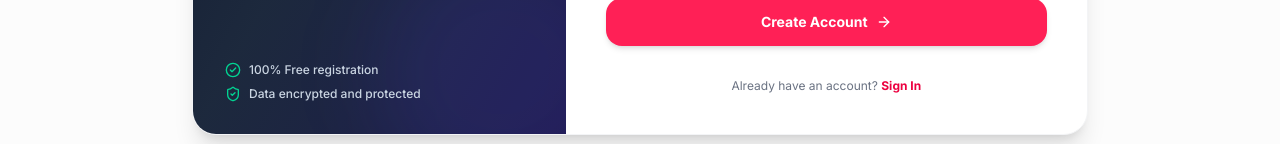
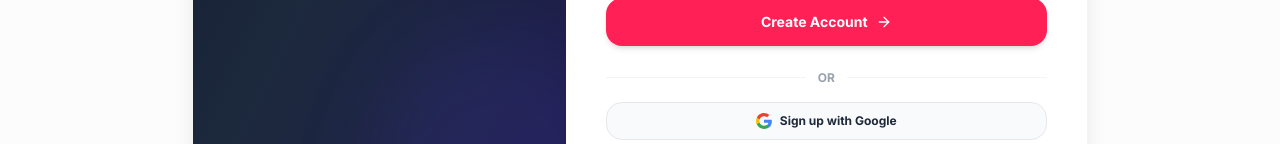
Before and after one commit to keshav0506/E-commerce-frontend, a React (Vite) app: page /register in a window 1280 px wide. Shown: the part 656-800 px from the top of the page. Built offline with nearby package versions, Linux system fonts and the light colour scheme; no server answers.

Commit message:
feat(auth): enable Firebase Google authentication on all login and registration pages

```diff
--- a/src/pages/LoginPage.tsx
+++ b/src/pages/LoginPage.tsx
@@ -374,9 +374,7 @@ export const LoginPage: React.FC = () => {
 
           </form>
 
-          {/* Google Sign-in only for Customers */}
-          {selectedRole === 'CUSTOMER' && (
-            <>
+          {/* Google Sign-in with Firebase (Present across all login options) */}
           <div className="relative my-4">
             <div className="absolute inset-0 flex items-center">
               <div className="w-full border-t border-gray-100" />
@@ -409,8 +407,6 @@ export const LoginPage: React.FC = () => {
               </>
             )}
           </button>
-            </>
-          )}
 
           {/* Bottom Prompts */}
           <div className="pt-2 text-center text-xs text-gray-500 space-y-2">
--- a/src/pages/RegisterPage.tsx
+++ b/src/pages/RegisterPage.tsx
@@ -7,7 +7,7 @@ import { useShop } from '../context/ShopContext';
 
 export const RegisterPage: React.FC = () => {
   const navigate = useNavigate();
-  const { register } = useAuth();
+  const { register, loginWithGoogle } = useAuth();
   const { showToast } = useShop();
 
   const [firstName, setFirstName] = useState('');
@@ -20,6 +20,7 @@ export const RegisterPage: React.FC = () => {
   const [showPassword, setShowPassword] = useState(false);
   const [showConfirmPassword, setShowConfirmPassword] = useState(false);
   const [isLoading, setIsLoading] = useState(false);
+  const [isGoogleLoading, setIsGoogleLoading] = useState(false);
 
   // Errors
   const [firstNameError, setFirstNameError] = useState('');
@@ -113,6 +114,21 @@ export const RegisterPage: React.FC = () => {
       setEmailError(err.message || 'Failed to create account. Please try again.');
     } finally {
       setIsLoading(false);
+    }
+  };
+
+  const handleSocialLogin = async () => {
+    setIsGoogleLoading(true);
+    try {
+      const success = await loginWithGoogle();
+      if (success) {
+        showToast('Account connected with Google!');
+        navigate('/');
+      }
+    } catch (err: any) {
+      setEmailError(err.message || 'Google sign-up failed.');
+    } finally {
+      setIsGoogleLoading(false);
     }
   };
 
@@ -334,7 +350,7 @@ export const RegisterPage: React.FC = () => {
             {/* Submit Button */}
             <button
               type="submit"
-              disabled={isLoading}
+              disabled={isLoading || isGoogleLoading}
               className="w-full py-3.5 bg-rose-500 hover:bg-rose-600 disabled:bg-rose-300 text-white rounded-2xl font-bold text-sm shadow-md flex items-center justify-center gap-2 transition-all cursor-pointer transform active:scale-95 mt-4"
             >
               {isLoading ? (
@@ -352,6 +368,40 @@ export const RegisterPage: React.FC = () => {
 
           </form>
 
+          {/* Google Sign-in with Firebase */}
+          <div className="relative my-4">
+            <div className="absolute inset-0 flex items-center">
+              <div className="w-full border-t border-gray-100" />
+            </div>
+            <div className="relative flex justify-center text-xs uppercase">
+              <span className="bg-white px-3 text-gray-400 font-bold">OR</span>
+            </div>
+          </div>
+
+          <button
+            type="button"
+            disabled={isGoogleLoading || isLoading}
+            onClick={handleSocialLogin}
+            className="w-full py-2.5 bg-gray-50 hover:bg-gray-100 disabled:bg-gray-100 disabled:cursor-not-allowed border border-gray-200 text-gray-800 rounded-2xl text-xs font-bold transition-colors flex items-center justify-center gap-2 cursor-pointer"
+          >
+            {isGoogleLoading ? (
+              <>
+                <Loader2 className="w-4 h-4 animate-spin text-rose-500" />
+                <span>Connecting to Google...</span>
+              </>
+            ) : (
+              <>
+                <svg className="w-4 h-4" viewBox="0 0 24 24">
+                  <path fill="#4285F4" d="M23.745 12.27c0-.7-.06-1.4-.19-2.07H12v4.51h6.6c-.29 1.52-1.14 2.82-2.4 3.68v3.05h3.88c2.27-2.09 3.665-5.17 3.665-9.17z" />
+                  <path fill="#34A853" d="M12 24c3.24 0 5.95-1.08 7.93-2.91l-3.88-3.05c-1.08.72-2.45 1.16-4.05 1.16-3.12 0-5.77-2.1-6.72-4.93H1.29v3.15C3.26 21.3 7.31 24 12 24z" />
+                  <path fill="#FBBC05" d="M5.28 14.27c-.25-.72-.38-1.49-.38-2.27s.13-1.55.38-2.27V6.58H1.29C.47 8.21 0 10.05 0 12s.47 3.79 1.29 5.42l3.99-3.15z" />
+                  <path fill="#EA4335" d="M12 4.75c1.77 0 3.35.61 4.6 1.8l3.42-3.42C17.95 1.19 15.24 0 12 0 7.31 0 3.26 2.7 1.29 6.58l3.99 3.15c.95-2.83 3.6-4.98 6.72-4.98z" />
+                </svg>
+                <span>Sign up with Google</span>
+              </>
+            )}
+          </button>
+
           {/* Bottom Sign In Link */}
           <div className="pt-2 text-center text-xs text-gray-500">
             Already have an account?{' '}
```
Lines whose indentation alone changed are shown as unchanged.
